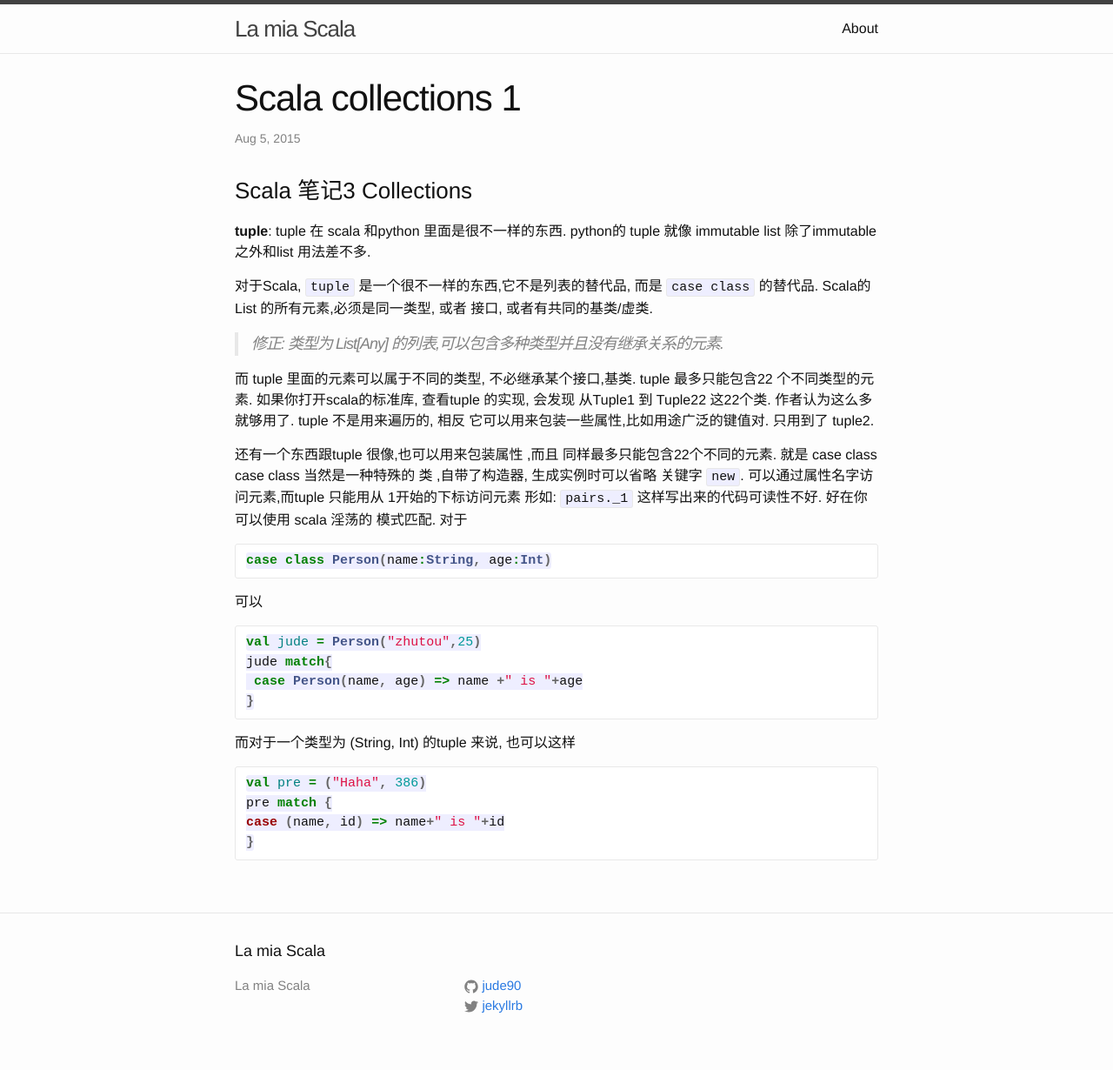
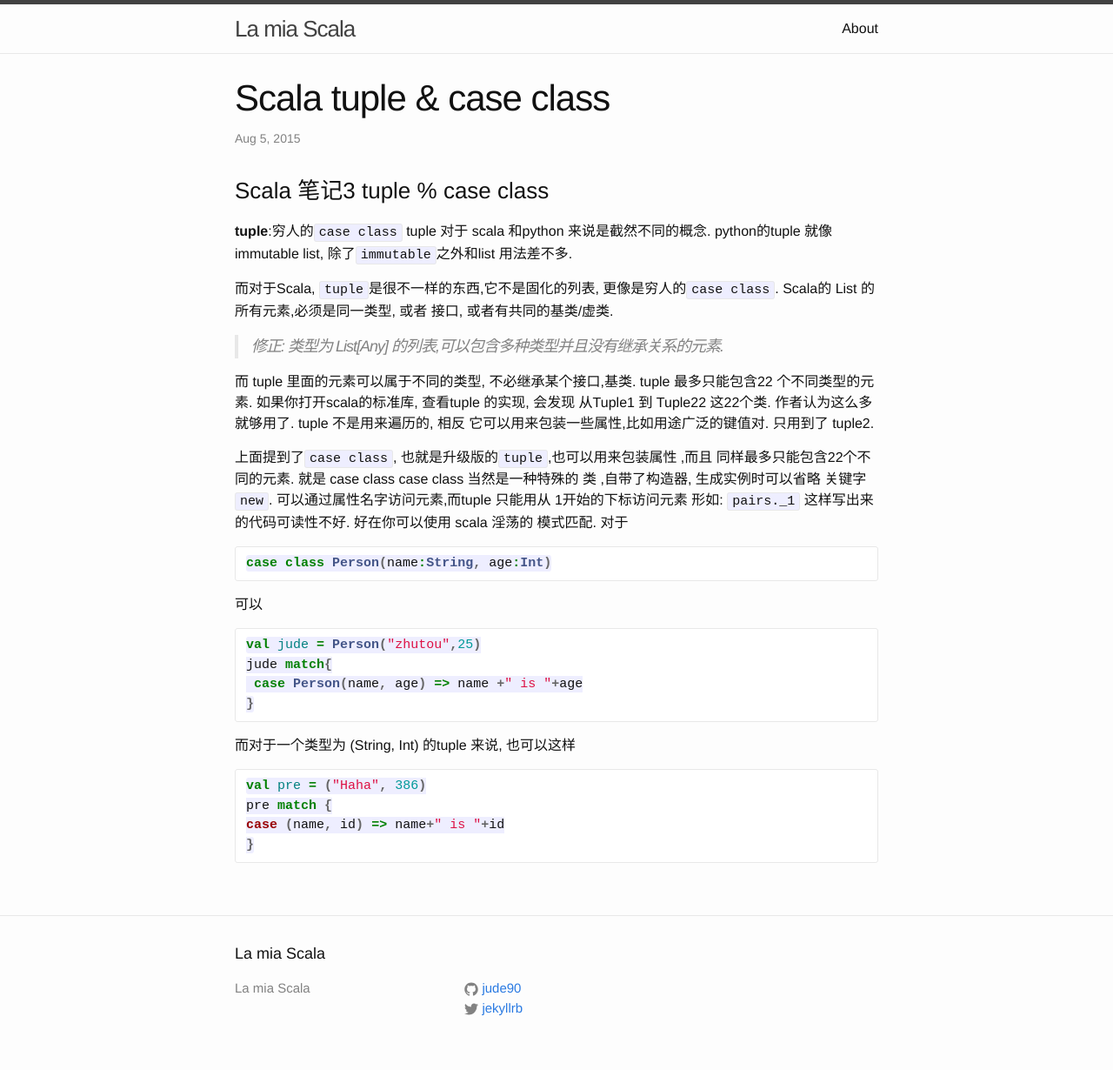
Before and after one commit to jude90/jude90.github.io, a Jekyll site: the page built from _posts/2015-8-5-scala-collections-1.markdown, in a window 1280 px wide. Shown: the whole page at 87% size. Built offline with Jekyll 4.4.1, drawn with Linux system fonts in a browser that asks for light colours; Markdown is read by kramdown in place of the engine named in the settings.

Commit message:
mod tuples

```diff
--- a/_post.txt
+++ b/_post.txt
@@ -1,4 +1,5 @@
 ---
 title:
 layout: post
+date:
 ---
--- a/_posts/2015-8-5-scala-collections-1.markdown
+++ b/_posts/2015-8-5-scala-collections-1.markdown
@@ -1,14 +1,15 @@
 ---
 layout: post
-title: Scala collections 1
+title: Scala tuple & case class
 category: scala
 ---
-### Scala 笔记3 Collections
+### Scala 笔记3 tuple % case class
 
-**tuple**: tuple 在 scala 和python 里面是很不一样的东西.
-python的 tuple 就像 immutable list 除了immutable 之外和list 用法差不多.
+**tuple**:穷人的`case class`
+tuple 对于 scala 和python 来说是截然不同的概念.
+python的tuple 就像 immutable list, 除了`immutable`之外和list 用法差不多.
 
-对于Scala, `tuple` 是一个很不一样的东西,它不是列表的替代品, 而是 `case class` 的替代品.
+而对于Scala, `tuple`是很不一样的东西,它不是固化的列表, 更像是穷人的`case class`.
 Scala的 List 的所有元素,必须是同一类型, 或者 接口, 或者有共同的基类/虚类.
 
 > 修正: 类型为 List[Any] 的列表,可以包含多种类型并且没有继承关系的元素.
@@ -17,7 +18,7 @@ Scala的 List 的所有元素,必须是同一类型, 或者 接口, 或者有共
 tuple  最多只能包含22 个不同类型的元素. 如果你打开scala的标准库, 查看tuple 的实现, 会发现 从Tuple1 到 Tuple22 这22个类. 作者认为这么多就够用了.
 tuple 不是用来遍历的, 相反 它可以用来包装一些属性,比如用途广泛的键值对. 只用到了 tuple2.
 
-还有一个东西跟tuple 很像,也可以用来包装属性 ,而且 同样最多只能包含22个不同的元素. 就是 case class
+上面提到了`case class`, 也就是升级版的`tuple`,也可以用来包装属性 ,而且 同样最多只能包含22个不同的元素. 就是 case class
 case class 当然是一种特殊的 类 ,自带了构造器, 生成实例时可以省略 关键字 `new`. 可以通过属性名字访问元素,而tuple 只能用从 1开始的下标访问元素 形如: `pairs._1` 这样写出来的代码可读性不好.
 好在你可以使用 scala 淫荡的 模式匹配.
 对于
```
